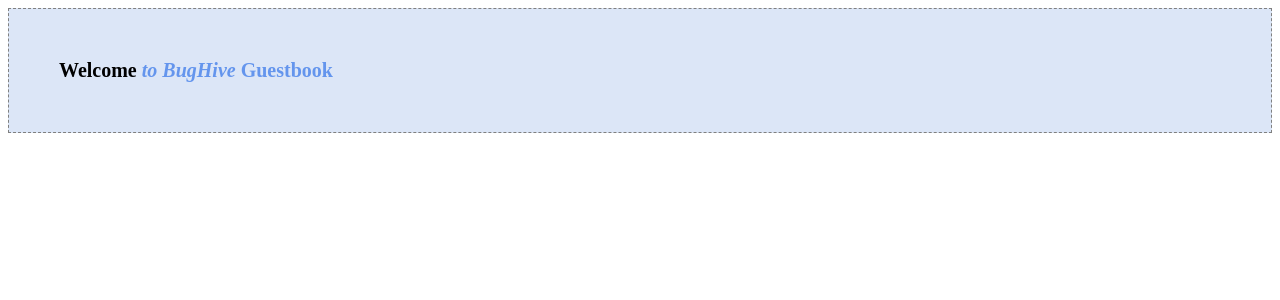
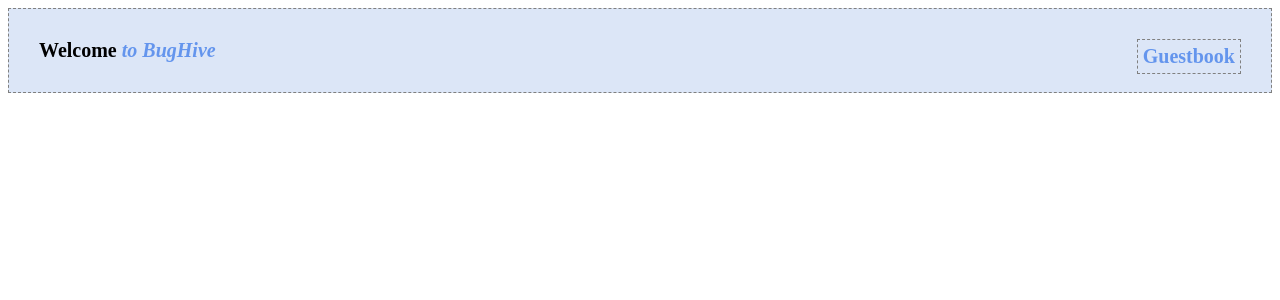
Before and after one commit to shieldhub/bugHive, a PHP site: page /header.php in a window 1280 px wide. Shown: the top 300 px of the page. Run offline with PHP 8.4, Linux system fonts and the light colour scheme.

Commit message:
Update style.css

```diff
--- a/style.css
+++ b/style.css
@@ -53,10 +53,15 @@
 margin-bottom:15px
 }
 #profile {
-padding:50px;
+padding:30px;
 border:1px dashed grey;
 font-size:20px;
 background-color:#DCE6F7
+}
+#guestbook {
+float:right;
+padding:5px;
+border:dashed 1px gray
 }
 #logout {
 float:right;
```
